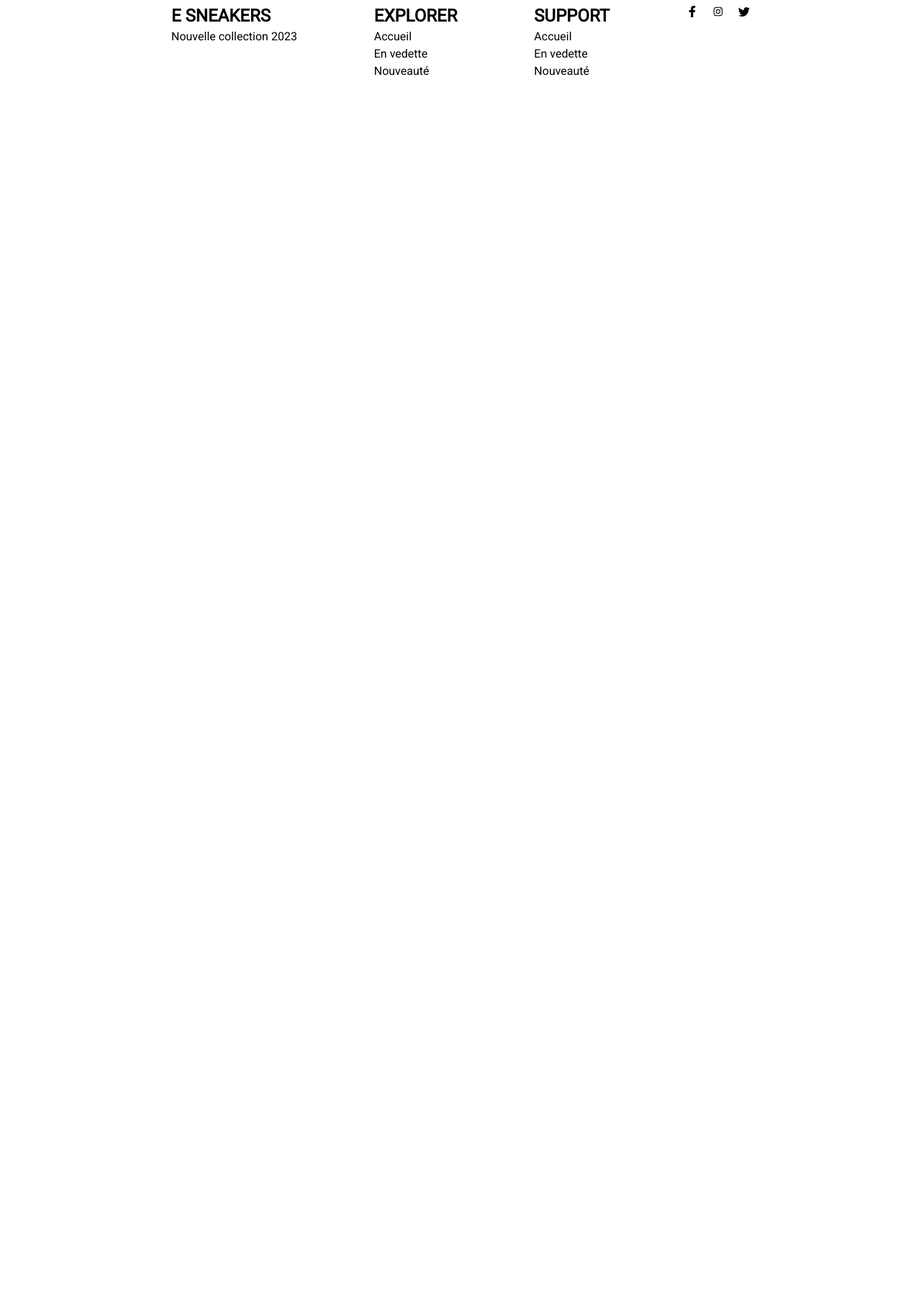
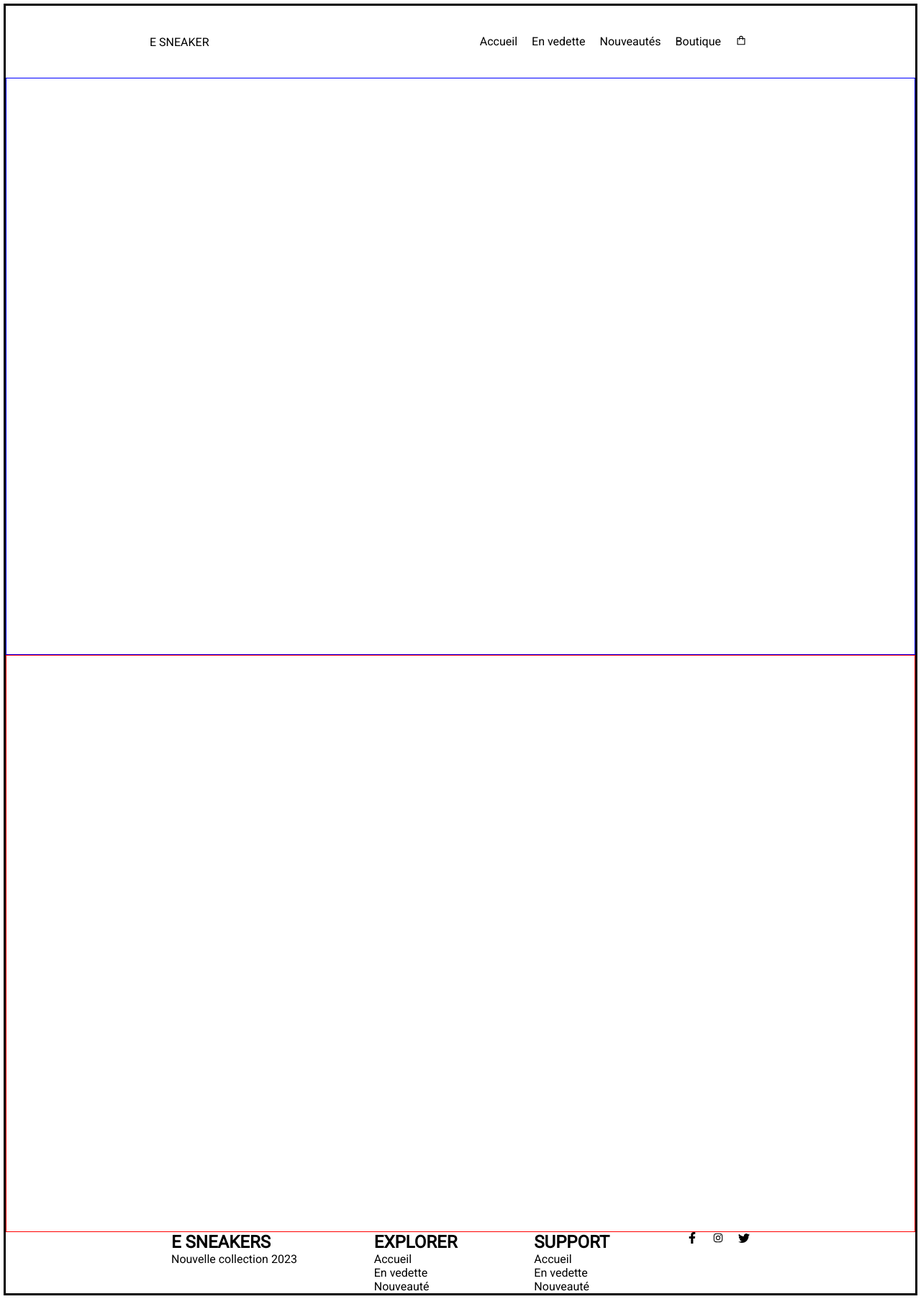
Before and after one commit to guelate/Shoe_Ecommerce, a React (Create React App) app: page / in a window 1280 px wide. Shown: the whole page at 72% size. Before the commit the page ends 800 px from the top, so only its background shows below. Built offline with nearby package versions, Linux system fonts and the light colour scheme.

Commit message:
LAYOUT START

```diff
--- a/src/App.js
+++ b/src/App.js
@@ -1,24 +1,12 @@
 import React from "react";
 import "./App.css";
-import Footer from "./components/Footer";
-import { AiOutlineInstagram } from "react-icons/ai";
-import { FaFacebookF } from "react-icons/fa";
-import { BsTwitter } from "react-icons/bs";
+import Home from "./pages/Home";
 
 function App() {
 
-  const tab1 = [
-    "E SNEAKERS",
-    "EXPLORER",
-    "SUPPORT",
-    <FaFacebookF />,
-    <AiOutlineInstagram />,
-    <BsTwitter />,
-  ];
-  const tab2 = ["ligne", "ligne","ligne"];
-  const tab3 = ["column", "column", "column"];
-
-  return <Footer firstTab={tab1} secondTab={tab2} thirdTab={tab3} />;
+  return (
+    <Home />
+  )
 }
 
 export default App;
--- a/src/components/Footer.js
+++ b/src/components/Footer.js
@@ -1,10 +1,7 @@
+/* eslint-disable no-unused-vars */
 /* eslint-disable no-lone-blocks */
 /* eslint-disable jsx-a11y/anchor-is-valid */
-import Row from "../common/components/row";
-import Column from "../common/components/column";
-import { createText } from "../utils/functions/main";
-import * as constantStyle from "../utils/Constants/style";
-import * as constantText from "../utils/Constants/main";
+
 import styled from "styled-components";
 import { AiOutlineInstagram } from "react-icons/ai";
 import { FaFacebookF } from "react-icons/fa";
@@ -13,25 +10,20 @@ import { BsTwitter } from "react-icons/bs";
 const Container = styled.div`
   display: flex;
   flex-direction: row;
-  // outline: solid;
-  // gap: ${(props) => (props.gap ? props.gap : "")};
   padding: 0% 230px;
   justify-content: space-between;
 `;
-//rename
-const ColumnFirst = styled.div`
+
+const customColumn = styled.div`
   display: flex;
   flex-direction: column;
-  // outline: solid;
-  gap:5px;
+  gap: 5px;
 `;
 
 const Wrapper = styled.div`
-  display:flex;
-  flex-direction:row;
-  // outline: solid;
-  gap:20px;
-
+  display: flex;
+  flex-direction: row;
+  gap: 20px;
 `;
 
 const Footer = () => {
@@ -42,22 +34,22 @@ const Footer = () => {
 
   return (
     <Container>
-      <ColumnFirst>
+      <customColumn>
         <h2 style={textStyle}>E SNEAKERS</h2>
         <p style={textStyle}>Nouvelle collection 2023</p>
-      </ColumnFirst>
-      <ColumnFirst>
+      </customColumn>
+      <customColumn>
         <h2 style={textStyle}>EXPLORER</h2>
         <p style={textStyle}>Accueil</p>
         <p style={textStyle}>En vedette</p>
         <p style={textStyle}>Nouveauté</p>
-      </ColumnFirst>
-      <ColumnFirst>
+      </customColumn>
+      <customColumn>
         <h2 style={textStyle}>SUPPORT</h2>
         <p style={textStyle}>Accueil</p>
         <p style={textStyle}>En vedette</p>
         <p style={textStyle}>Nouveauté</p>
-      </ColumnFirst>
+      </customColumn>
       <Wrapper>
         <FaFacebookF />
         <AiOutlineInstagram />
@@ -68,35 +60,3 @@ const Footer = () => {
 };
 
 export default Footer;
-
-{
-  /* {column_tab_first.map((element) =>
-          createText(
-            element,
-            constantText.H1_TEXT,
-            constantStyle.FONT_SIZE_20px,
-            constantStyle.LETTER_SPACING_2px
-          )
-        )}
-      </Column>
-      <Column>
-        {column_tab_third.map((element) =>
-          createText(
-            element,
-            constantText.H1_TEXT,
-            constantStyle.FONT_SIZE_20px,
-            constantStyle.LETTER_SPACING_2px
-          )
-        )}
-      </Column>
-      <Column>
-        {column_tab_fourth.map((element) =>
-          createText(
-            element,
-            constantText.H1_TEXT,
-            constantStyle.FONT_SIZE_20px,
-            constantStyle.LETTER_SPACING_2px
-          )
-        )}
-      </Column> */
-}
--- a/src/components/Header.js
+++ b/src/components/Header.js
@@ -1,8 +1,8 @@
 /* eslint-disable no-lone-blocks */
 /* eslint-disable jsx-a11y/anchor-is-valid */
 import styled from "styled-components";
-import { HEADER_E_SNEAKERS } from "../utils/Constants/children";
 import { createHeaderTitle } from "../utils/functions/main";
+import {AiOutlineShopping} from "react-icons/ai"
 
 const Container = styled.div`
   position: fixed;
@@ -12,24 +12,28 @@ const Container = styled.div`
   box-sizing: border-box;
   padding-left: 200px;
   padding-right: 250px;
-  outline: solid;
   height: 100px;
   width: 100%;
   justify-content: space-between;
+  z-index: 999;
+
 `;
 
 
+const Wrapper = styled.div`
+  display:flex;
+  flex-direction:row;
+  gap:10px;
 
+`
 
-//change creatab using by tab or constant because the Header componant it use
-//<Home />
 const Header = () => {
   return (
     <Container>
-      <a href="#">
-        {HEADER_E_SNEAKERS}
-      </a>
-      {createHeaderTitle(["premier", "deuxieme", "troisieme", "quatrieme"])}
+      {createHeaderTitle(["E SNEAKER"])}
+      <Wrapper>
+        {createHeaderTitle(["Accueil", "En vedette", "Nouveautés", "Boutique",<AiOutlineShopping />])}
+      </Wrapper>
     </Container>
   );
 };
--- a/src/pages/Home.js
+++ b/src/pages/Home.js
@@ -1,8 +1,45 @@
+import styled from "styled-components";
+import Header from "../components/Header";
+import Footer from "../components/Footer";
+
+const Container = styled.div`
+  display: flex;
+  flex-direction: column;
+  outline: solid;
+`;
+const MainSection = styled.div`
+display:flex;
+flex-direction:column;
+border:1px solid blue;
+height:100vh;
+margin-top: 100px;
+
+
+`;
+const SellSection = styled.div`
+display:flex;
+flex-direction:column;
+border:1px solid red;
+
+height:100vh;
+
+
+`;
 const Home = () => {
+    return (
+        <Container>
+            <Header />
+              <MainSection>
+              </MainSection>
+              <SellSection>
+              </SellSection>
+              <Footer />
 
-}
-export default Home
+        </Container>
 
+  );
+};
+export default Home;
 
 //follow this rules:
 
```
